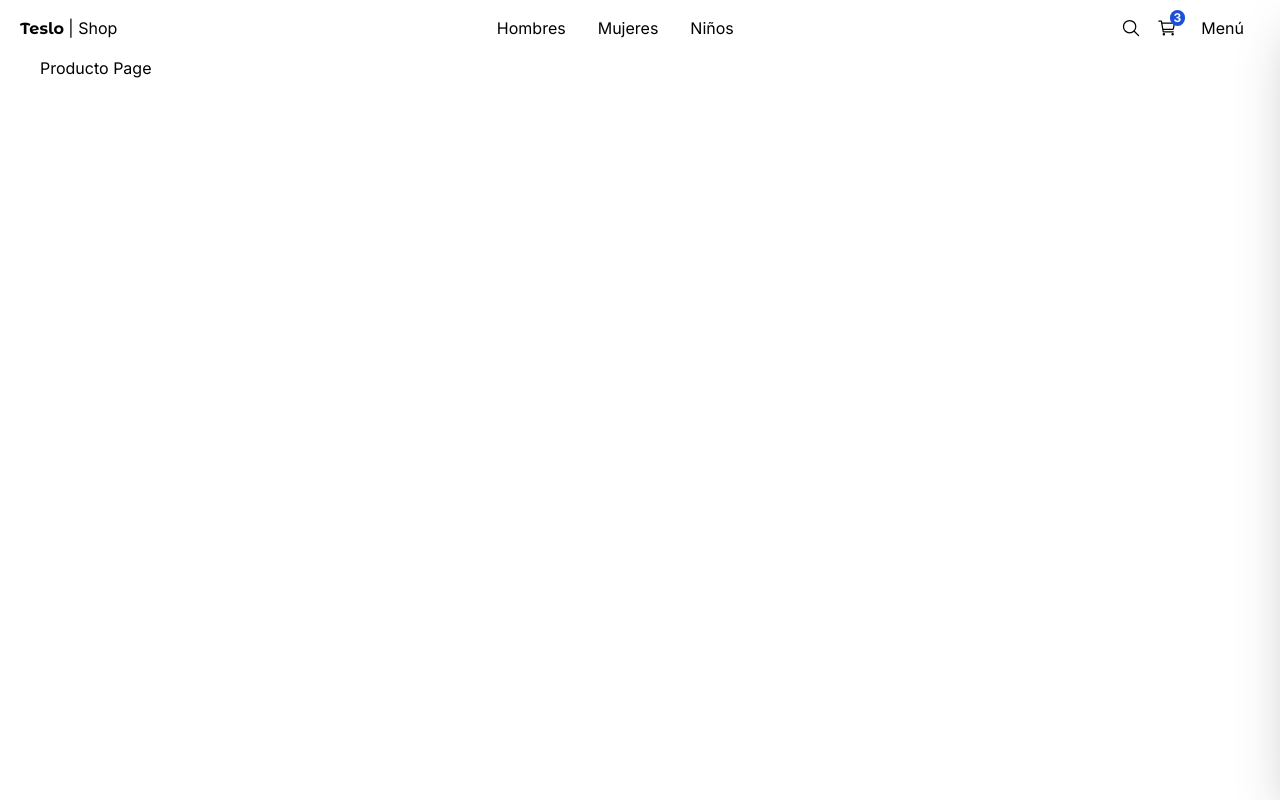
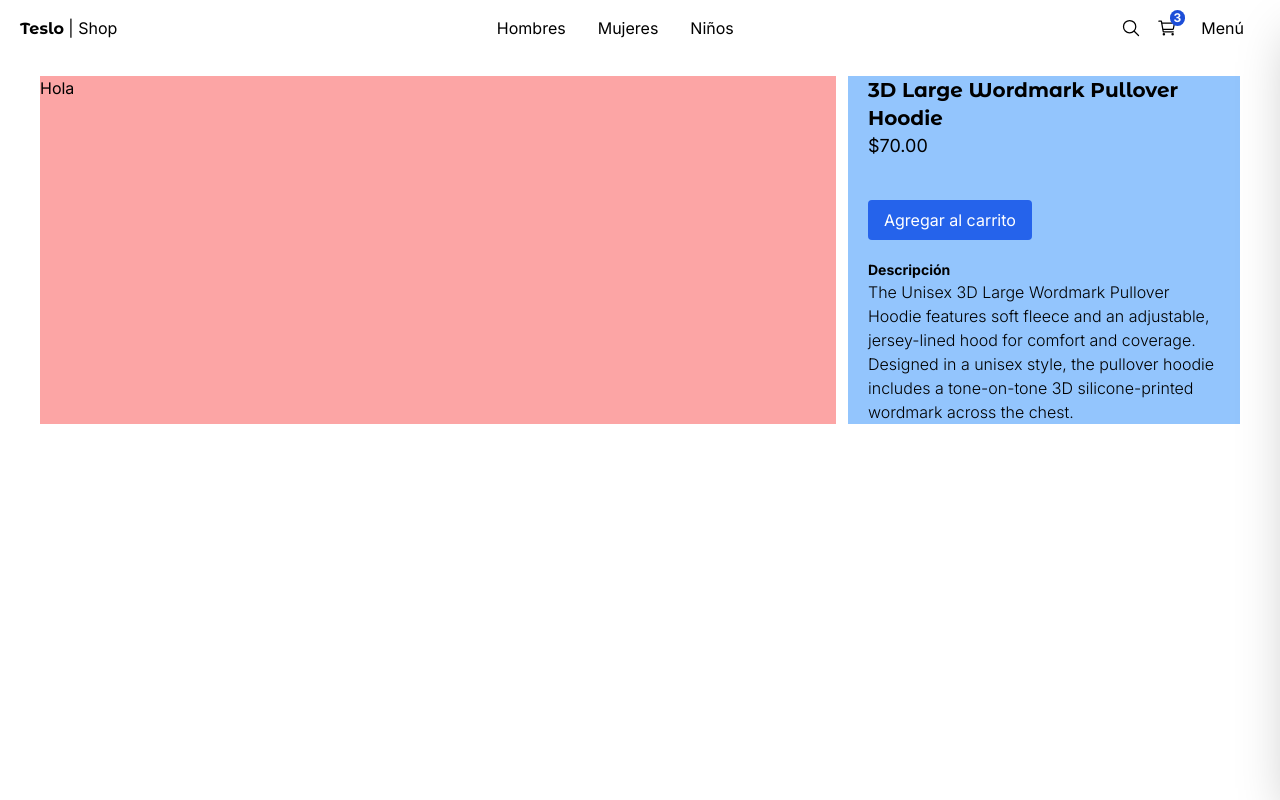
Before and after one commit to JCUrquiza/E-Commerce, a Next.js app: page /product/3d_large_wordmark_pullover_hoodie in a window 1280 px wide. Built offline with nearby package versions, Linux system fonts and the light colour scheme.

Commit message:
Building product details

```diff
--- a/src/app/(shop)/product/[slug]/page.tsx
+++ b/src/app/(shop)/product/[slug]/page.tsx
@@ -1,9 +1,55 @@
 import React from 'react';
+import { notFound } from 'next/navigation';
+import { initialData } from '@/seed/seed';
+import { titleFont } from '@/config/fonts';
 
-export default function () {
+interface Props {
+    params: {
+        slug: string;
+    }
+}
+
+export default function ({ params }: Props) {
+
+    const { slug } = params;
+    const product = initialData.products.find(product => product.slug === slug);
+    console.log(product);
+
+    if (!product) {
+        notFound();
+    }
+
     return (
-        <div>
-            <h1>Producto Page</h1>
+        <div className='mt-5 mb-20 grid grid-cols-1 md:grid-cols-3 gap-3'>
+
+            {/* Slideshow */}
+            <div className='col-span-1 md:col-span-2 bg-red-300'>
+                Hola
+            </div>
+
+            {/* Detalles */}
+            <div className='col-span-1 px-5 bg-blue-300'>
+
+                <h1 className={`${ titleFont.className } antialiased font-bold text-xl`}>
+                    { product.title }
+                </h1>
+                <p className='text-lg mb-5'>${ product.price.toFixed(2) }</p>
+
+                {/* Selector de Tallas */}
+
+                {/* Selector de Cantidad */}
+
+                {/* Botón */}
+                <button className='btn-primary my-5'>
+                    Agregar al carrito
+                </button>
+
+                {/* Descripción */}
+                <h3 className='font-bold text-sm'>Descripción</h3>
+                <p className='font-light'>{ product.description }</p>
+
+            </div>
+
         </div>
     )
 }
--- /dev/null
+++ b/src/app/(shop)/product/not-found.tsx
@@ -0,0 +1,10 @@
+import React from 'react';
+import { PageNotFound } from '@/components';
+
+export default function () {
+
+    return (
+        <PageNotFound />
+    )
+
+}
```
